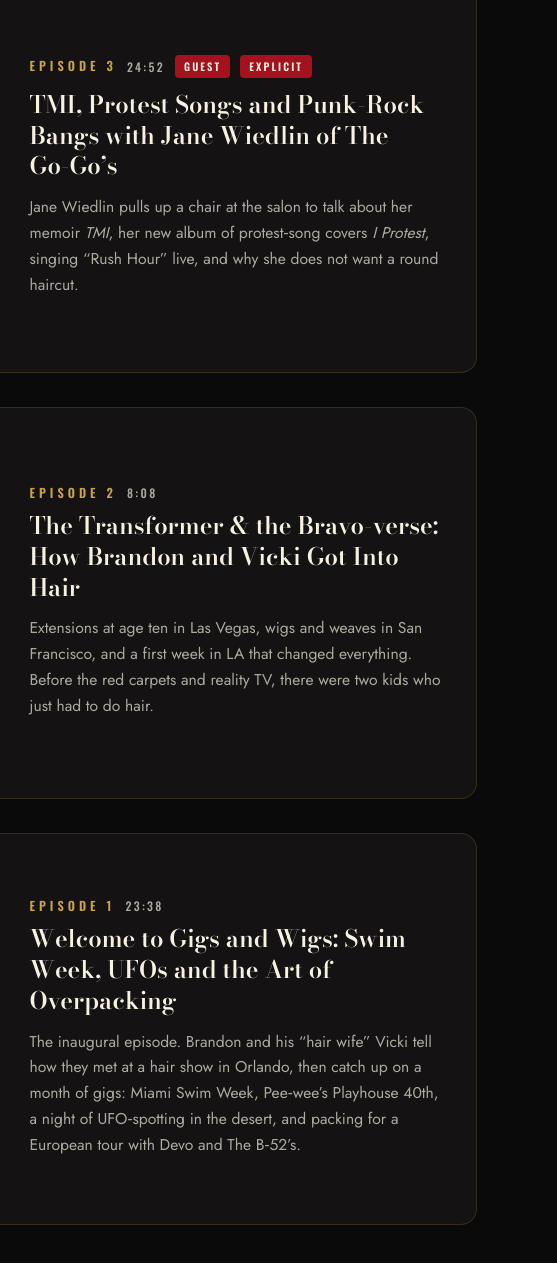
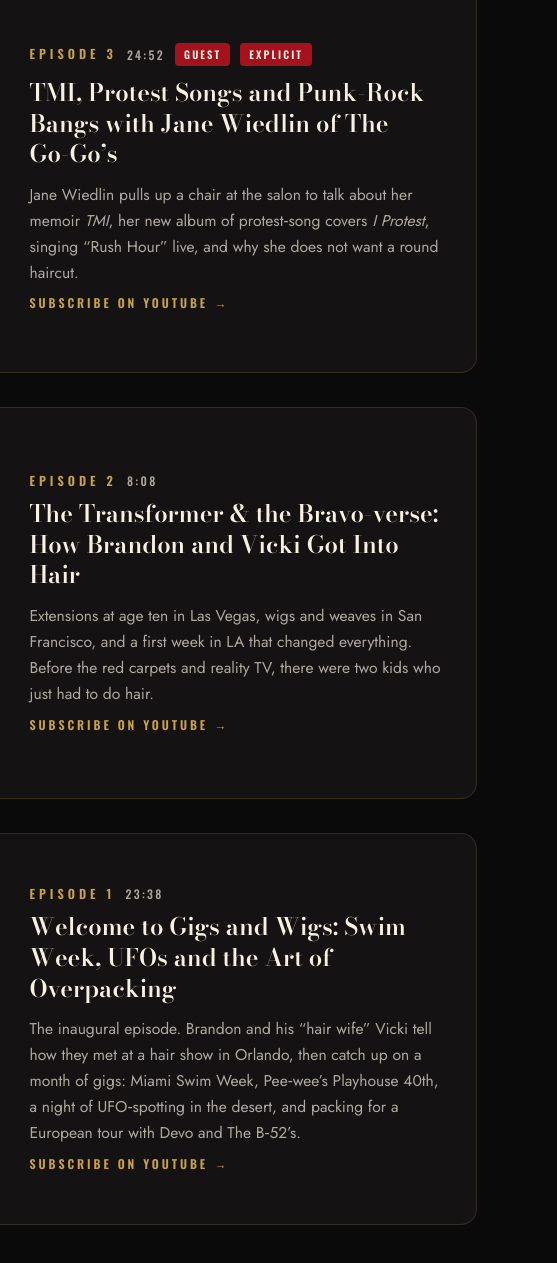
Before and after one commit to unotdys/gigsandwigs.com, a plain HTML site: page index.html in a window 1280 px wide. Shown: the part 1149-2412 px from the top of the page, 723-1280 px from the left. Drawn offline with nearby package versions, Linux system fonts and the light colour scheme.

Commit message:
Restore per-episode Subscribe on YouTube links
Co-Authored-By: Claude Opus 5.5 <noreply@anthropic.com>

Claude-Session: https://claude.ai/code/session_018gDhg3n6SpGt9CLYcN9cu6

```diff
--- a/index.html
+++ b/index.html
@@ -85,6 +85,8 @@ section{padding:96px 0}
 .ep-list{display:flex;flex-direction:column;gap:34px}
 .ep-row{display:grid;grid-template-columns:minmax(0,1.45fr) minmax(0,1fr);gap:34px;align-items:center;
   background:var(--ink);border:1px solid rgba(201,162,75,.18);border-radius:16px;padding:22px}
+.ep-row .watch{font:600 .76rem/1 Oswald,sans-serif;letter-spacing:.24em;text-transform:uppercase;color:var(--gold);text-decoration:none}
+.ep-row .watch:hover{color:var(--champagne)}
 .ep-row .player{position:relative;aspect-ratio:16/9;border-radius:10px;overflow:hidden;background:#000}
 .ep-row .player video,.ep-row .player iframe{position:absolute;inset:0;width:100%;height:100%;border:0;display:block;background:#000}
 .ep-row .info{display:flex;flex-direction:column;gap:12px;padding-right:8px}
@@ -175,6 +177,7 @@ footer a:hover{color:var(--champagne)}
             <div class="meta"><span class="label">Episode 3</span><span class="dur">24:52</span><span class="tag">Guest</span><span class="tag">Explicit</span></div>
             <h3>TMI, Protest Songs and Punk‑Rock Bangs with Jane Wiedlin of The Go‑Go’s</h3>
             <p>Jane Wiedlin pulls up a chair at the salon to talk about her memoir <em>TMI</em>, her new album of protest‑song covers <em>I Protest</em>, singing “Rush Hour” live, and why she does not want a round haircut.</p>
+      <a class="watch" href="https://www.youtube.com/@GigsandWigsPodcast?sub_confirmation=1" target="_blank" rel="noopener">Subscribe on YouTube →</a>
           </div>
         </article>
         <article class="ep-row" id="episode-2">
@@ -183,6 +186,7 @@ footer a:hover{color:var(--champagne)}
             <div class="meta"><span class="label">Episode 2</span><span class="dur">8:08</span></div>
             <h3>The Transformer &amp; the Bravo‑verse: How Brandon and Vicki Got Into Hair</h3>
             <p>Extensions at age ten in Las Vegas, wigs and weaves in San Francisco, and a first week in LA that changed everything. Before the red carpets and reality TV, there were two kids who just had to do hair.</p>
+      <a class="watch" href="https://www.youtube.com/@GigsandWigsPodcast?sub_confirmation=1" target="_blank" rel="noopener">Subscribe on YouTube →</a>
           </div>
         </article>
         <article class="ep-row" id="episode-1">
@@ -191,6 +195,7 @@ footer a:hover{color:var(--champagne)}
             <div class="meta"><span class="label">Episode 1</span><span class="dur">23:38</span></div>
             <h3>Welcome to Gigs and Wigs: Swim Week, UFOs and the Art of Overpacking</h3>
             <p>The inaugural episode. Brandon and his “hair wife” Vicki tell how they met at a hair show in Orlando, then catch up on a month of gigs: Miami Swim Week, Pee‑wee’s Playhouse 40th, a night of UFO‑spotting in the desert, and packing for a European tour with Devo and The B‑52’s.</p>
+      <a class="watch" href="https://www.youtube.com/@GigsandWigsPodcast?sub_confirmation=1" target="_blank" rel="noopener">Subscribe on YouTube →</a>
           </div>
         </article>
       </div>
```
